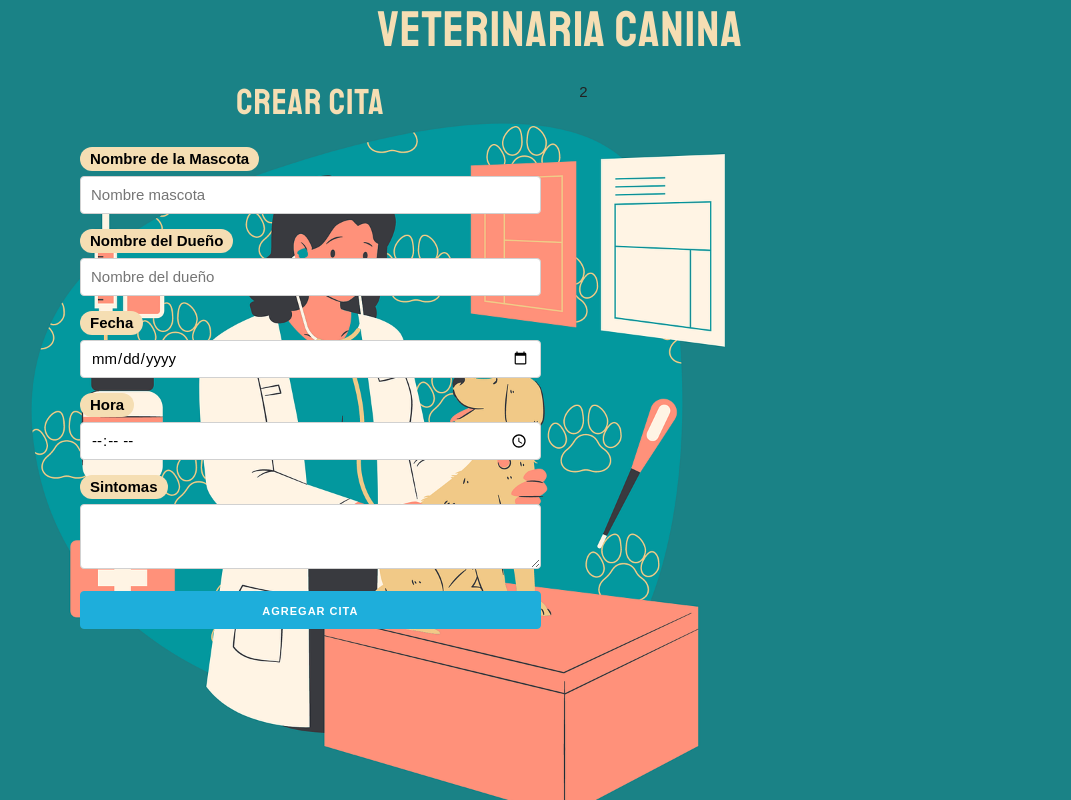
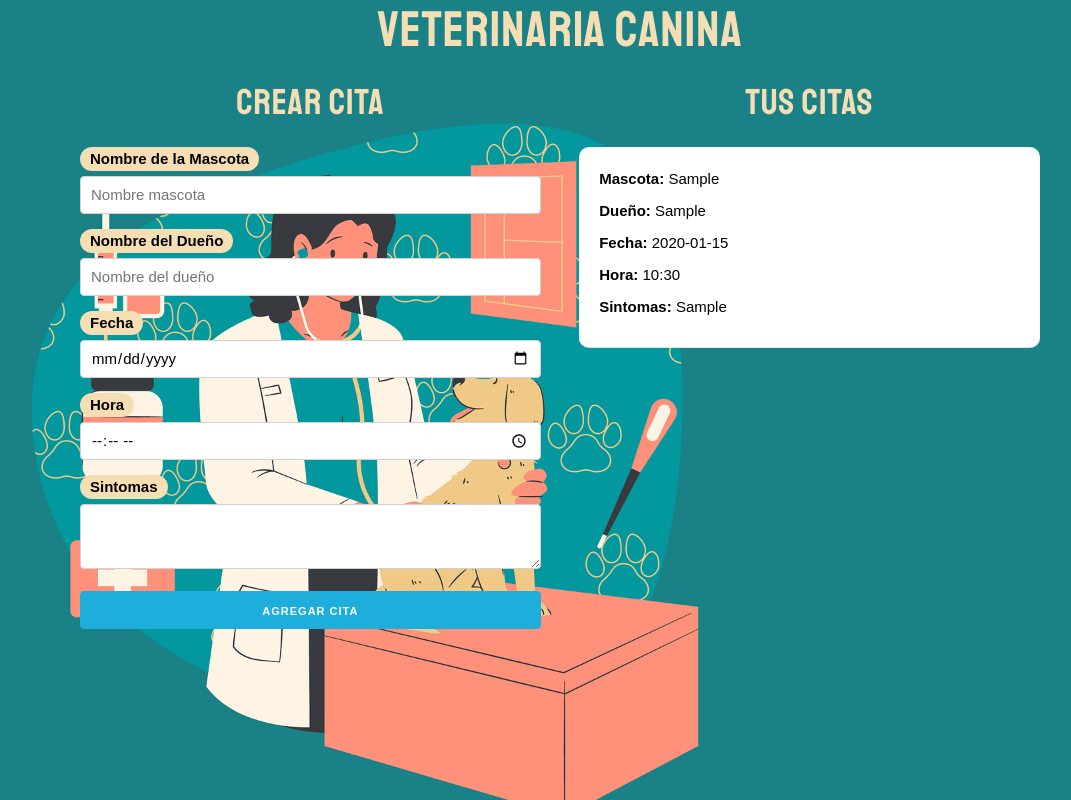
Before and after one commit to ojedam13/veterinaria_citas, a React (Create React App) app: page / in a window 1280 px wide. Both pictures are taken after typing "Sample", "Sample", "2020-01-15", "10:30", "Sample" into the empty fields and a click on the button "AGREGAR CITA". Shown: the whole page, without its empty margins (80-1151 px from the left). Built offline with nearby package versions, Linux system fonts and the light colour scheme.

Commit message:
mostrando las citas

```diff
--- a/src/App.js
+++ b/src/App.js
@@ -1,5 +1,6 @@
 import React, {Fragment, useState} from 'react';
 import Formulario from './components/Formulario';
+import Cita from './components/Cita';
 
 
 
@@ -31,7 +32,13 @@
               />
           </div>
           <div className='one-half column'>
-              2
+            <h3>Tus citas</h3>
+            {citas.map(cita => (
+              <Cita
+                key={cita.id}
+                cita={cita}
+              />
+            ))}
           </div>
         </div>
       </div>
--- /dev/null
+++ b/src/components/Cita.js
@@ -0,0 +1,15 @@
+import React from 'react';
+
+
+const Cita = ({cita}) => (
+    <div className='cita'>
+        <p>Mascota: <span>{cita.mascota}</span></p>
+        <p>Dueño: <span>{cita.propietario}</span></p>
+        <p>Fecha: <span>{cita.fecha}</span></p>
+        <p>Hora: <span>{cita.hora}</span></p>
+        <p>Sintomas: <span>{cita.sintomas}</span></p>
+    </div>
+);
+
+
+export default Cita;
```
